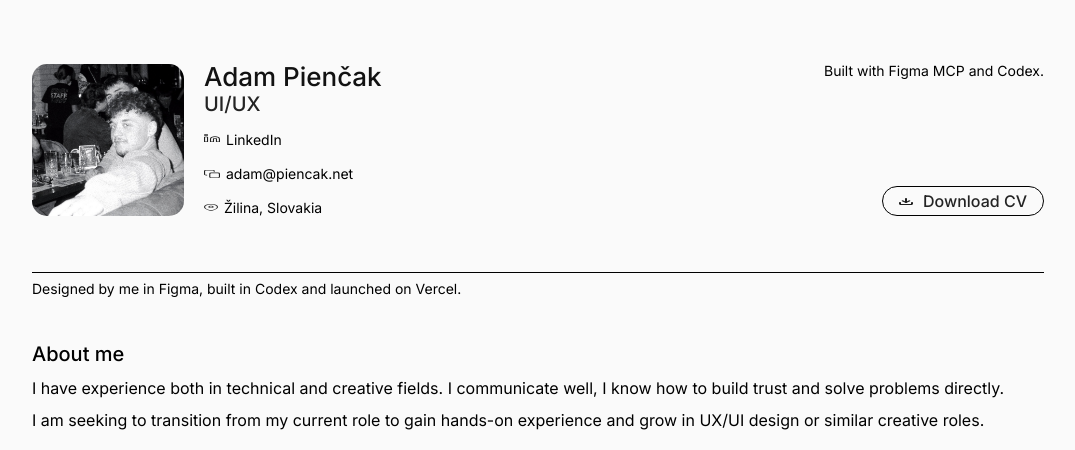
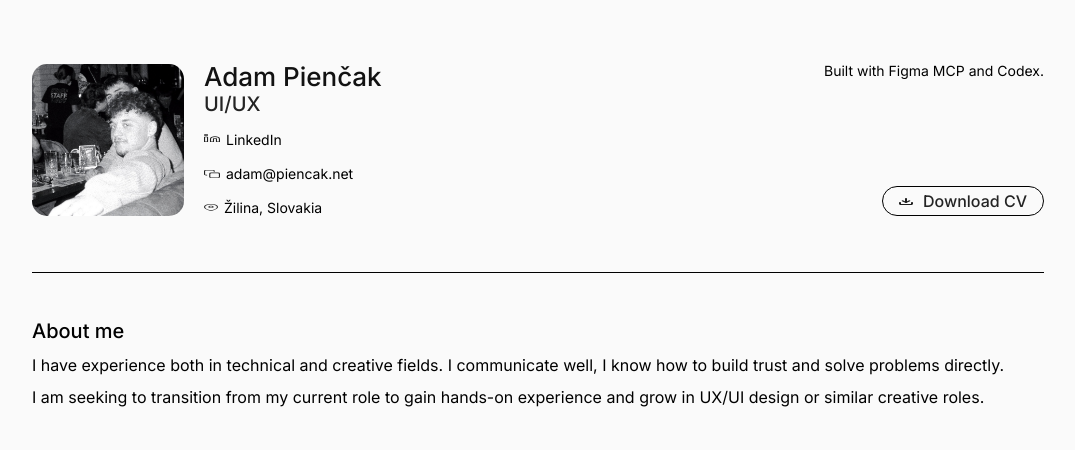
Before and after one commit to adampiencak/myportfolio, a plain HTML site: page index.html in a window 1280 px wide. Shown: the top 450 px of the page, without its empty margins (102-1177 px from the left). Drawn offline with Linux system fonts and the light colour scheme.

Commit message:
Remove hero divider note text

```diff
--- a/index.html
+++ b/index.html
@@ -44,7 +44,6 @@
       </header>
       <div class="hero-note">
         <div class="hero-note-line"></div>
-        <p>Designed by me in Figma, built in Codex and launched on Vercel.</p>
       </div>
       <section class="section about">
         <h2>About me</h2>
```
